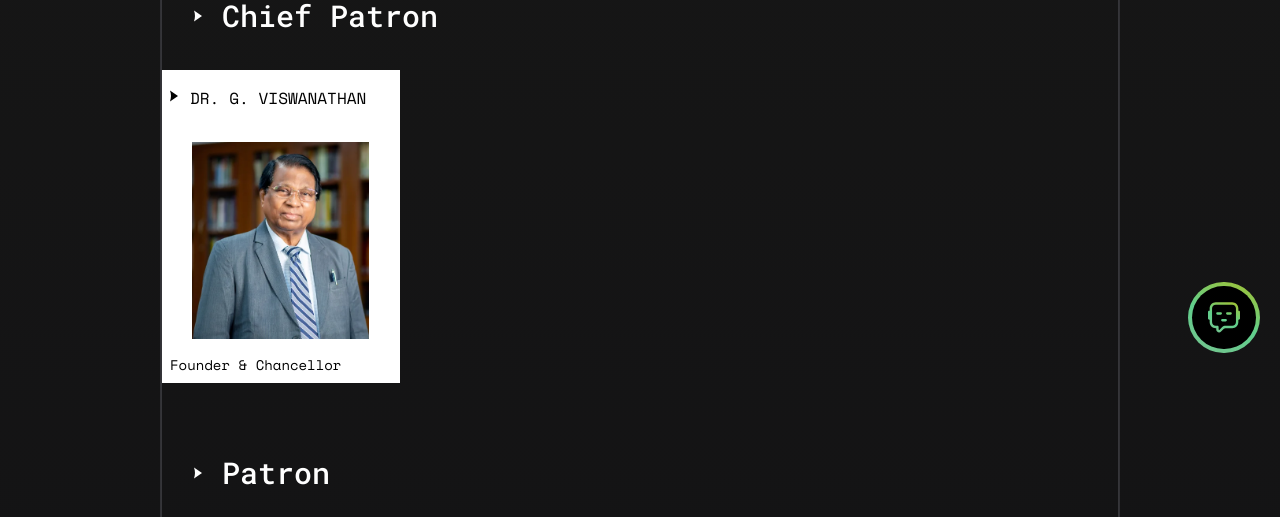
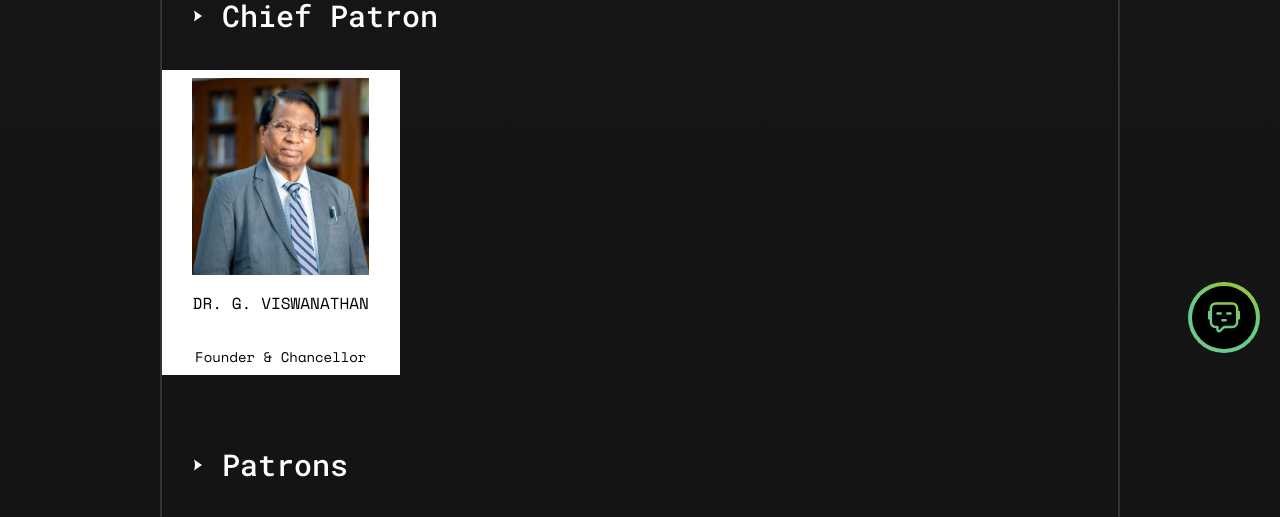
Before and after one commit to Keshav-Aneja/yantra-2025, a Next.js app: page /team in a window 1280 px wide. Shown: the part 427-944 px from the top of the page. Built offline with nearby package versions, Linux system fonts and the light colour scheme; no server answers.

Commit message:
fix: team card

```diff
--- a/src/components/TeamCard.tsx
+++ b/src/components/TeamCard.tsx
@@ -1,6 +1,6 @@
-import React, {useEffect, useRef} from "react";
+import React, { useEffect, useRef } from "react";
 import Image from "next/image";
-import {useAnimation, useInView, motion} from "motion/react";
+import { useAnimation, useInView, motion } from "motion/react";
 interface Props {
   img: string;
   name: string;
@@ -14,36 +14,28 @@ const TeamCard = ({ data }: { data: Props }) => {
     once: false,
   });
 
-    useEffect(()=>{
-        (async ()=>{
-            if (inView){
-                await controls.start("visible")
+  useEffect(() => {
+    (async () => {
+      if (inView) {
+        await controls.start("visible");
       }
-        })()
-    }, [inView, controls])
+    })();
+  }, [inView, controls]);
 
   return (
     <motion.div
-        className="w-full bg-white flex flex-col items-center gap-4 p-2"
+      className="w-full bg-white flex flex-col items-center justify-start gap-4 p-1 md:p-2 pt-4"
       initial={{ opacity: 0, scale: 0.9 }}
       animate={controls}
       variants={{
-            visible: { scale: 1, opacity: 1, transition: { duration: 0.5, ease: "easeOut" } },
+        visible: {
+          scale: 1,
+          opacity: 1,
+          transition: { duration: 0.5, ease: "easeOut" },
+        },
       }}
       ref={motionRef}
     >
-      <span className="flex items-start gap-3 w-full h-12 pt-2">
-        <Image
-          src="/icons/arrow-right-solid.svg"
-          alt=""
-          width={20}
-          height={20}
-          className=" w-[8px] invert h-auto mt-1"
-        />{" "}
-        <h2 className="font-space_mono uppercase text-xs md:text-base">
-          {data.name}
-        </h2>
-      </span>
       <div className="w-[90%] md:w-[80%] aspect-[0.9] overflow-hidden">
         <Image
           src={data.img}
@@ -53,7 +45,17 @@ const TeamCard = ({ data }: { data: Props }) => {
           className="w-full object-cover h-full"
         />
       </div>
-      <span className="w-full font-space_mono text-xs md:text-sm">
+      <span className="flex items-start justify-center text-center gap-3 w-full  font-space_mono uppercase text-xs md:text-sm lg:text-base h-10">
+        {/* <Image
+          src="/icons/arrow-right-solid.svg"
+          alt=""
+          width={20}
+          height={20}
+          className=" w-[8px] invert h-auto mt-1"
+        />{" "} */}
+        {data.name}
+      </span>
+      <span className="w-full font-space_mono text-[0.6rem] md:text-sm text-center">
         {data.title}
       </span>
     </motion.div>
--- a/src/constants/team.ts
+++ b/src/constants/team.ts
@@ -37,7 +37,7 @@ export const teamPageTopData = [
     ],
   },
   {
-    title: "Patron",
+    title: "Patrons",
     people: [
       {
         name: "Mr.Sankar Viswanathan",
@@ -57,7 +57,7 @@ export const teamPageTopData = [
     ],
   },
   {
-    title: "Co-Patron",
+    title: "Co-Patrons",
     people: [
       {
         name: "Dr. Sandhya Pentareddy",
```
Lines whose indentation alone changed are shown as unchanged.
